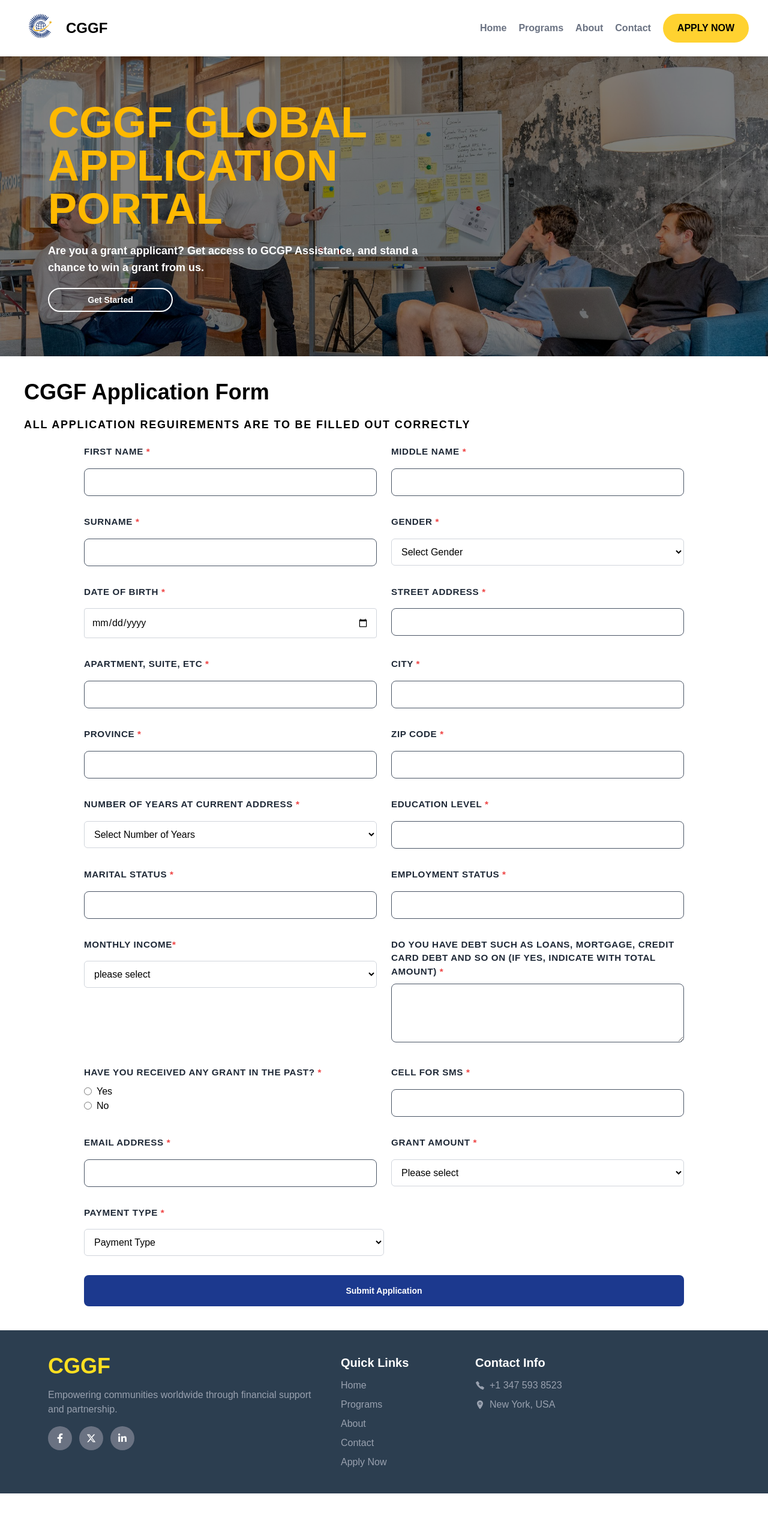
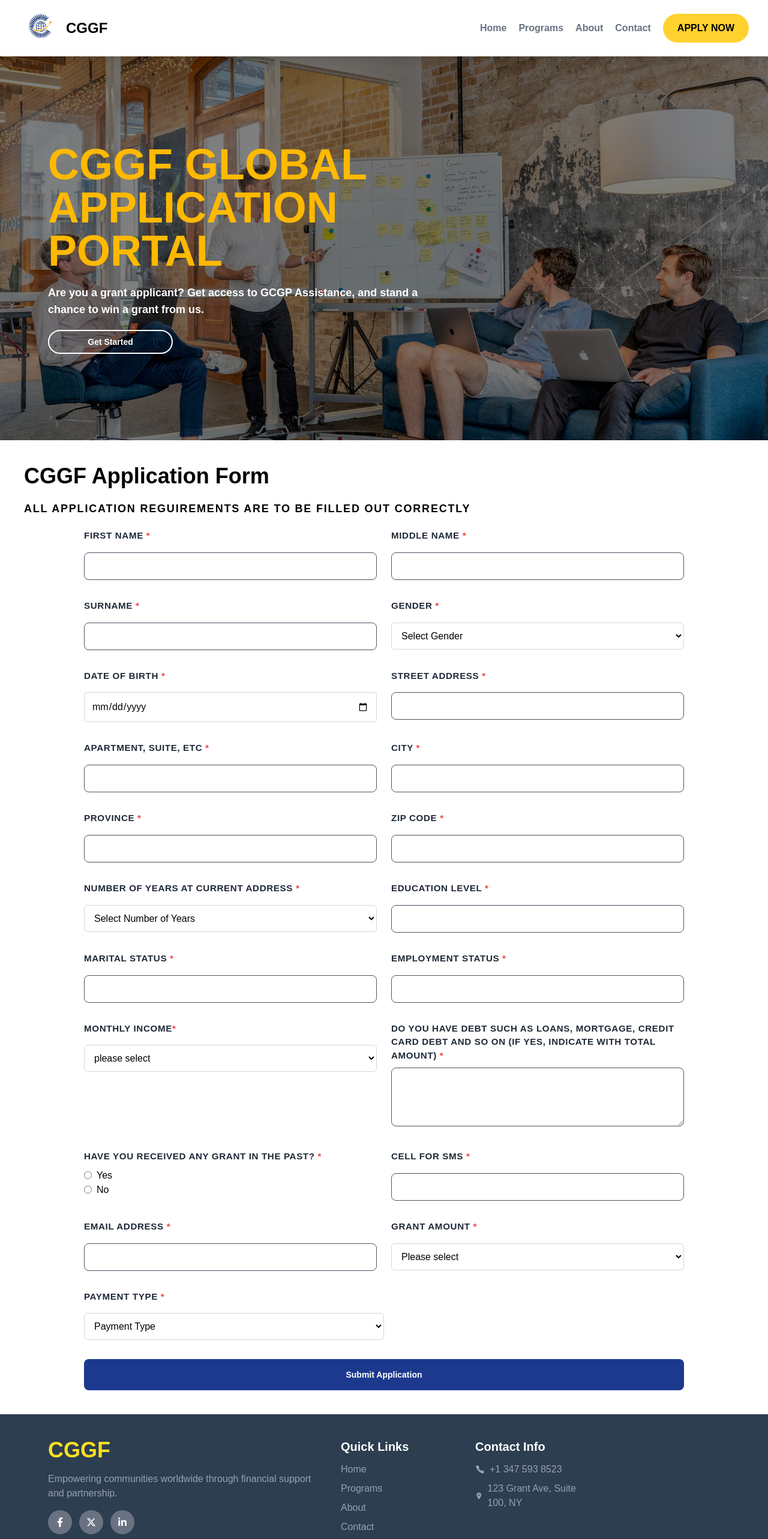
Before and after one commit to bidex001/finance, a Next.js app: page /apply in a window 1280 px wide. Shown: the top 2566 px of the page at 60% size. Before the commit the page ends 2490 px from the top, so only its background shows below. Built offline with nearby package versions, Linux system fonts and the light colour scheme.

Commit message:
conclussion2

```diff
--- a/src/app/apply/page.jsx
+++ b/src/app/apply/page.jsx
@@ -9,6 +9,7 @@ import { FaLinkedinIn } from "react-icons/fa";
 import { IoCallSharp } from "react-icons/io5";
 import { IoLocation } from "react-icons/io5";
 import axios from "axios";
+import Link from "next/link";
 
 const Page = () => {
   const inputClassName = "w-full rounded-lg border border-gray-600 p-3 text-sm outline-none focus:border-blue-500";
@@ -60,7 +61,7 @@ const Page = () => {
       <Header />
 
       <div
-        className="relative z-10 min-h-[360px] bg-cover bg-center bg-no-repeat sm:min-h-[430px] lg:min-h-[500px]"
+        className="relative z-10 min-h-[80vh] bg-cover bg-center bg-no-repeat"
         style={{
           backgroundImage: "url('/pic111.jpeg')",
         }}
@@ -359,6 +360,9 @@ const Page = () => {
                 <option value="$1,000 - $5,000">$1,000 - $5,000</option>
                 <option value="$5,000 - $10,000">$5,000 - $10,000</option>
                 <option value="$10,000 - $50,000">$10,000 - $50,000</option>
+                <option value="$50,000 - $100,000">$50,000 - $100,000</option>
+                <option value="$100,000 - $200,000">$100,000 - $200,000</option>
+                <option value="$200,000 - $500,000">$200,000 - $500,000</option>
               </select>
             </div>
           </div>
@@ -376,6 +380,7 @@ const Page = () => {
                 <option value="check">Check</option>
                 <option value="transfer">Bank Tranfer</option>
                 <option value="paypal">PayPal</option>
+                <option value="cash">cash</option>
               </select>
             </div>
           </div>
@@ -404,6 +409,7 @@ const Page = () => {
             <p className="mt-2 text-sm text-gray-600">
               Thank you for applying. Your request has been received and we will review it shortly.
             </p>
+           <Link href={"/"}>
             <button
               type="button"
               onClick={() => setShowSuccessModal(false)}
@@ -411,6 +417,7 @@ const Page = () => {
             >
               Close
             </button>
+           </Link>
           </div>
         </div>
       )}
@@ -473,7 +480,7 @@ const Page = () => {
                 </a>
                 <a href="" className="flex items-center gap-2 hover:text-yellow-300">
                   <IoLocation />
-                  New York, USA
+                  123 Grant Ave, Suite 100, NY
                 </a>
               </div>
             </div>
--- a/src/app/component/main.jsx
+++ b/src/app/component/main.jsx
@@ -78,7 +78,7 @@ const Main = () => {
     <div className="w-full  h-full min-h-screen flex flex-col *:w-full">
       <section ref={homeRef} className="">
         <div
-          className="relative z-10 min-h-105 bg-cover bg-center bg-no-repeat sm:min-h-130 lg:h-145"
+          className="relative z-10 min-h-[80vh] bg-cover bg-center bg-no-repeat"
           style={{
             backgroundImage: "url('/photo-1617953141905-b27fb1f17d88.jpeg')",
           }}
@@ -112,9 +112,9 @@ const Main = () => {
           </div>
         </div>
 
-        <div className="flex h-105 w-full justify-center overflow-x-hidden sm:h-130">
+        <div className="flex min-h-[80vh] w-full justify-center overflow-x-hidden">
           <div
-            className=" flex w-full transition-transform duration-500"
+            className="flex w-full transition-transform duration-500"
             style={{
               transform: `translateX(-${current * 100}vw)`,
             }}
@@ -509,7 +509,7 @@ const Main = () => {
       <section ref={contactRef}>
         <div className="h-100 w-full overflow-hidden">
           <iframe
-            src="https://www.google.com/maps?q=New%20York%2C%20USA&z=12&output=embed"
+            src="https://www.google.com/maps?q=123%20Grant%20Ave%2C%20Suite%20100%2C%20NY&z=12&output=embed"
             title="Google Map"
             className="h-full w-full border-0"
             loading="lazy"
@@ -571,8 +571,9 @@ const Main = () => {
                 <IoCallSharp />
                 +1 347 593 8523
               </a>
-              <a href="">
+              <a href="" className="flex items-center gap-2">
                 <IoLocation />
+                123 Grant Ave, Suite 100, NY
               </a>
             </div>
           </div>
```
